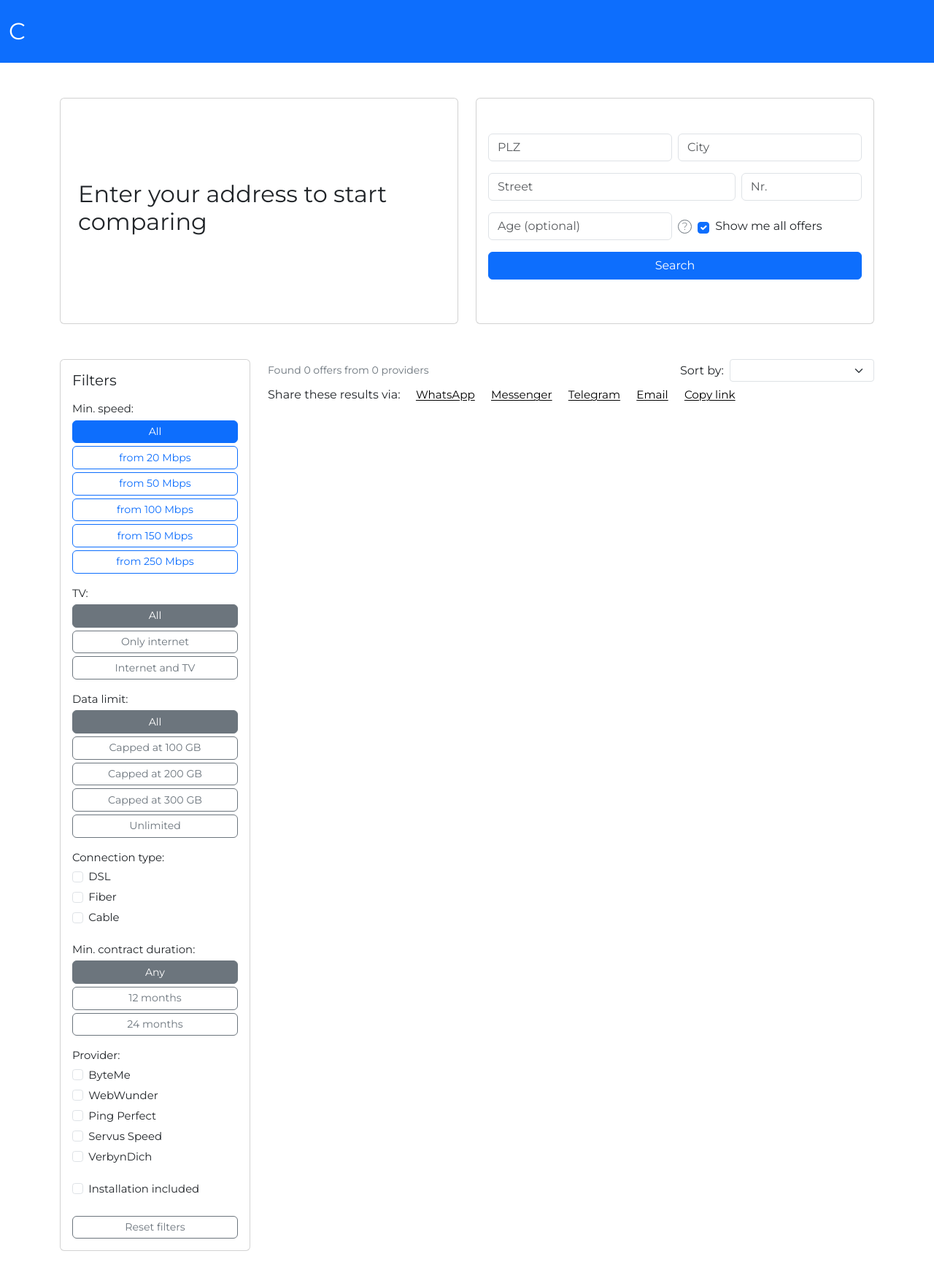
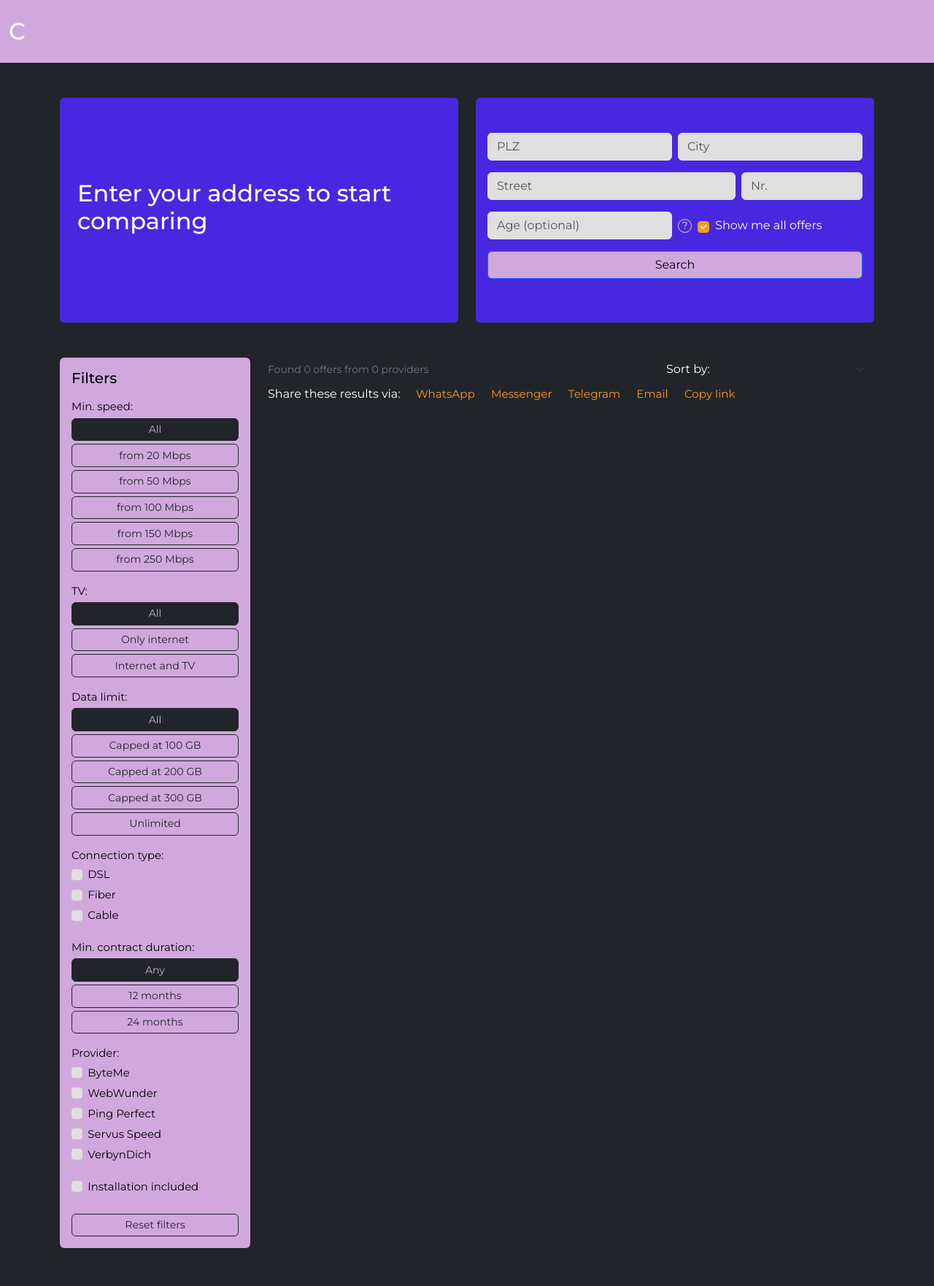
Before and after one commit to AdelinaBatereanu/GehtSo, a Flask app: template src/templates/index.html in a window 1280 px wide. Shown: the whole page at 73% size. After the commit the page ends 1710 px from the top, so only its background shows below. Run offline with Flask 3, Linux system fonts and the light colour scheme; the template is opened without the code that fills it: most values are stand-ins (such as "Sample title", 1, 10 or a date in 2020).

Commit message:
ui change colors

```diff
--- a/src/static/css/styles.css
+++ b/src/static/css/styles.css
@@ -1,99 +1,207 @@
+/* Montserrat font */
 body {
     font-family: 'Montserrat', Arial, sans-serif;
+    background: #212529;
+    color: #fff !important;
 }
 
+header {
+    background: #d1a8dc !important;
+    color: #fff !important;
+}
+header h1 {
+    color: #fff !important;
+}
+
+/* basic card settings */
+.card,
+.card-body,
+.card-header,
+.card-footer {
+    background: #4927e0 !important;
+    color: #fff !important;
+    border: none;
+}
+
+/* address forms */
+.form-control {
+    background: #dfdfdf !important;
+    color: #000 !important;
+}
+.form-control:focus {
+    border-color: transparent !important;
+    box-shadow: none !important;
+}
+
+/* address autocomplete suggestions */
+ul.suggestions {
+    position: absolute;
+    top: 100%;
+    left: 0;
+    right: 0;
+    margin-left: 5px;
+    margin-right: 5px;
+    padding: 0;
+    list-style: none;
+    max-height: 200px;
+    overflow-y: auto;
+    background: #dfdfdf;
+    color: #000 !important;
+    z-index: 1000;
+    border: none;
+}
+ul.suggestions li {
+    padding: 0.5rem;
+    cursor: pointer;
+}
+ul.suggestions li:hover {
+    background-color: #f8f9fa;
+}
+
+/* search button (basic button style) */
+.btn-primary {
+    background: #d1a8dc !important;
+    color: #000 !important;
+}
+.btn-primary:hover,
+.btn-primary:focus,
+.btn-primary.active {
+    background: #fa9a1c !important;
+    color: #000 !important;
+}
+
+/* form checkboxes */
+.form-check-input:checked {
+    background-color: #fa9a1c !important;
+    border-color: #fa9a1c !important;
+    outline: none !important;
+    box-shadow: none !important;
+}
+.form-check-input {
+    background-color: #dfdfdf !important; /* default color */
+    border-color: #dfdfdf !important;
+    outline: none !important;
+    box-shadow: none !important;
+}
+.form-check-input:focus {
+    outline: none !important;
+    box-shadow: none !important;
+    border-color: inherit !important;
+}
+
+/* filters section */
+#filters.card {
+    background: #d1a8dc !important;
+    color: #000 !important;
+    padding-left: 0.2rem;
+    padding-right: 0.5rem;
+}
 #filters {
     font-size: 0.93em;
 }
+/* filters buttons */
 #filters .btn {
     font-size: 0.95em;
     padding-top: 0.3em;
     padding-bottom: 0.3em;
 }
+#filters .btn:hover,
+#filters .btn.active {
+    color: #d1a8dc !important;
+}
 
-#filters.card {
-    padding-left: 0.2rem;
-    padding-right: 0.5rem;
+#filters .form-check-input:checked {
+    background-color: #4927e0 !important;
+    border-color: #4927e0 !important;
+    outline: none !important;
+    box-shadow: none !important;
 }
+/* spinner */
+.spinner-border {
+    color: #fa9a1c !important; /* sets the color for the spinner */
+}
+
+/* sorting dropdown */
+#sort_by.form-select {
+    background-color: transparent !important;
+    color: #fff !important;
+    border: none !important;
+    font-size: 1em;
+}
+#sort_by.form-select {
+    border:none !important;
+    box-shadow: none !important;
+}
+
+/* share section */
 .share-btn {
-    color: #000;
-    text-decoration: underline !important;
-    text-underline-offset: 2px;
+    color: #fa9a1c;
     font-size: 0.95em;
 }
-
-.share-btn:hover{
-    color: #676767;
+.share-btn:hover {
+    color: #ff4d00;
 }
 
-/* Shared styling for both dropdowns */
-ul.suggestions {
-    position: absolute;
-    top: 100%;
-    left: 0;
-    right: 0;
-    margin: 0;
-    padding: 0;
-    list-style: none;
-    max-height: 200px;
-    overflow-y: auto;
-    background: #fff;
-    z-index: 1000;
-    border: none;
-  }
+/* results section */
+#results .card {
+    background: #dfdfdf !important;
+    color: #000 !important;
+}
+.product-title,
+.fs-5.fw-700 {
+    color: #4927e0 !important;
+}
+.text-danger,
+.text-danger * {
+    color: #ff4d00 !important;
+}
 
-  ul.suggestions li {
-    padding: 0.5rem;
-    cursor: pointer;
-  }
-
-  ul.suggestions li:hover {
-    background-color: #f8f9fa;
-  }
-
-  .custom-question-circle {
+/* question mark for tooltip (age) */
+.custom-question-circle,
+.encircled-qm {
     display: inline-flex;
     align-items: center;
     justify-content: center;
+    background: transparent !important;
+    cursor: pointer;
     width: 1.2em;
     height: 1.2em;
-    border: 1px solid #6c757d;
-    border-radius: 100%;
-    color: #92999e;
-    background: transparent;
-    cursor: pointer;
-    user-select: none;
-    transition: border-color 0.2s, color 0.2s;
+    border: 1px solid #dfdfdf !important;
+    border-radius: 50%;
+    color: #dfdfdf !important;
 }
-.custom-question-circle:hover, .custom-question-circle:focus {
-    border-color: #495057;
-    color: #495057;
+.custom-question-circle:hover,
+.custom-question-circle:focus {
+    border-color: #fa9a1c !important;
+    color: #fa9a1c !important;
 }
-
 .qm-small {
     font-size: 0.9em;
     line-height: 1;
-  }
+}
 
-  .encircled-qm {
-    display: inline-flex;
-    align-items: center;
-    justify-content: center;
+/* encircled question mark for popover (price) */
+.encircled-qm {
     width: 1.3em;
     height: 1.3em;
-    border: 0.95px solid #6c757d;
+    border: 0.95px solid;
+    border-color: #6c757d !important;
     border-radius: 50%;
-    color: #6c757d;
-    background: #fff;
+    color: #6c757d !important;
     font-size: 0.85em;
-    font-weight: medium;
+    font-weight: 500;
     margin-left: 0.3em;
-    cursor: pointer;
-    user-select: none;
-    transition: border-color 0.2s, color 0.2s;
 }
-.encircled-qm:hover, .encircled-qm:focus {
-    border-color: #495057;
-    color: #495057;
-    background: #f8f9fa;
+.encircled-qm:hover,
+.encircled-qm:focus {
+    border-color: #fa9a1c !important;
+    color: #fa9a1c !important;
+    background: transparent !important;
 }
+
+/* tooltips and popovers */
+.tooltip-inner,
+.popover {
+    background-color: #fa9a1c !important;
+    color: #000 !important;
+}
--- a/src/static/js/card.js
+++ b/src/static/js/card.js
@@ -57,7 +57,7 @@ const col = document.createElement('div');
 
         // Product name
         const title = document.createElement('div');
-        title.className = 'fs-5 product-title fw-semibold mb-2';
+        title.className = 'fs-5 product-title fw-bold mb-2';
         title.textContent = offer.name;
         infoContainer.appendChild(title);
 
--- a/src/templates/index.html
+++ b/src/templates/index.html
@@ -8,11 +8,10 @@
     <!-- Custom styles -->
     <link rel="stylesheet" href="{{ url_for('static', filename='css/styles.css') }}">
     <!-- Google Fonts -->
-    <link href="https://fonts.googleapis.com/css2?family=Montserrat:wght@400;700&display=swap" rel="stylesheet">
-</head>
+    <link href="https://fonts.googleapis.com/css2?family=Montserrat:wght@400;500;600;700&display=swap" rel="stylesheet"></head>
 <body>
     <!-- Header -->
-    <header class="py-4 mb-4 bg-primary">
+    <header class="py-4 mb-4">
         <div class="container-fluid">
             <h1 class="text-white m-0 fs-2">C</h1>
         </div>
@@ -25,7 +24,7 @@
                 <!-- Left card: Prompt text -->
                 <div class="col-md-6 d-flex">
                     <div class="card flex-fill py-5 px-4 d-flex align-items-center justify-content-center">
-                        <h2 class="fw-medium text-left fs-2">Enter your address to start comparing</h2>
+                        <h2 class="fw-600 text-left fs-2">Enter your address to start comparing</h2>
                     </div>
                 </div>
                 <!-- Right card: Address form -->
@@ -58,7 +57,7 @@
                                     <input class="form-control" type="number" id="age_input" min="0" placeholder="Age (optional)">
                                 </div>
                                 <div class="col-md-6 d-flex align-items-center">
-                                    <span tabindex="0" class="me-2" data-bs-toggle="tooltip"
+                                    <span tabindex="0" class="me-2" data-bs-toggle="tooltip" data-bs-placement="bottom"
                                           title="Some offers are only available for people under a certain age. By entering your age you ensure that you only see the offers available to you.">
                                           <span class="custom-question-circle">
                                             <span class="qm-small">?</span>
@@ -99,32 +98,32 @@
                         <div class="mb-3">
                             <label class="mb-1">Min. speed:</label>
                             <div id="speed-buttons" class="d-grid gap-1">
-                                <button type="button" data-speed="" class="btn btn-outline-primary">All</button>
-                                <button type="button" data-speed="20" class="btn btn-outline-primary">from 20 Mbps</button>
-                                <button type="button" data-speed="50" class="btn btn-outline-primary">from 50 Mbps</button>
-                                <button type="button" data-speed="100" class="btn btn-outline-primary">from 100 Mbps</button>
-                                <button type="button" data-speed="150" class="btn btn-outline-primary">from 150 Mbps</button>
-                                <button type="button" data-speed="250" class="btn btn-outline-primary">from 250 Mbps</button>
+                                <button type="button" data-speed="" class="btn btn-outline-dark">All</button>
+                                <button type="button" data-speed="20" class="btn btn-outline-dark">from 20 Mbps</button>
+                                <button type="button" data-speed="50" class="btn btn-outline-dark">from 50 Mbps</button>
+                                <button type="button" data-speed="100" class="btn btn-outline-dark">from 100 Mbps</button>
+                                <button type="button" data-speed="150" class="btn btn-outline-dark">from 150 Mbps</button>
+                                <button type="button" data-speed="250" class="btn btn-outline-dark">from 250 Mbps</button>
                             </div>
                         </div>
                         <!-- TV filter -->
                         <div class="mb-3">
                             <label class="mb-1">TV:</label>
                             <div id="tv-buttons" class="d-grid gap-1">
-                                <button type="button" data-tv="" class="btn btn-outline-secondary">All</button>
-                                <button type="button" data-tv="false" class="btn btn-outline-secondary">Only internet</button>
-                                <button type="button" data-tv="true" class="btn btn-outline-secondary">Internet and TV</button>
+                                <button type="button" data-tv="" class="btn btn-outline-dark">All</button>
+                                <button type="button" data-tv="false" class="btn btn-outline-dark">Only internet</button>
+                                <button type="button" data-tv="true" class="btn btn-outline-dark">Internet and TV</button>
                             </div>
                         </div>
                         <!-- Data limit filter -->
                         <div class="mb-3">
                             <label class="mb-1">Data limit:</label>
                             <div id="limit-buttons" class="d-grid gap-1">
-                                <button type="button" data-limit="" class="btn btn-outline-secondary">All</button>
-                                <button type="button" data-limit="100" class="btn btn-outline-secondary">Capped at 100 GB</button>
-                                <button type="button" data-limit="200" class="btn btn-outline-secondary">Capped at 200 GB</button>
-                                <button type="button" data-limit="300" class="btn btn-outline-secondary">Capped at 300 GB</button>
-                                <button type="button" data-limit="none" class="btn btn-outline-secondary">Unlimited</button>
+                                <button type="button" data-limit="" class="btn btn-outline-dark">All</button>
+                                <button type="button" data-limit="100" class="btn btn-outline-dark">Capped at 100 GB</button>
+                                <button type="button" data-limit="200" class="btn btn-outline-dark">Capped at 200 GB</button>
+                                <button type="button" data-limit="300" class="btn btn-outline-dark">Capped at 300 GB</button>
+                                <button type="button" data-limit="none" class="btn btn-outline-dark">Unlimited</button>
                             </div>
                         </div>
                         <!-- Connection type filter -->
@@ -149,9 +148,9 @@
                         <div class="mb-3">
                             <label class="mb-1">Min. contract duration:</label>
                             <div id="duration-buttons" class="d-grid gap-1">
-                                <button type="button" data-duration="" class="btn btn-outline-secondary">Any</button>
-                                <button type="button" data-duration="12" class="btn btn-outline-secondary">12 months</button>
-                                <button type="button" data-duration="24" class="btn btn-outline-secondary">24 months</button>
+                                <button type="button" data-duration="" class="btn btn-outline-dark">Any</button>
+                                <button type="button" data-duration="12" class="btn btn-outline-dark">12 months</button>
+                                <button type="button" data-duration="24" class="btn btn-outline-dark">24 months</button>
                             </div>
                         </div>
                         <!-- Provider filter -->
@@ -186,7 +185,7 @@
                             <label class="form-check-label" for="installation_included">Installation included</label>
                         </div>
                         <!-- Reset filters button -->
-                        <button id="reset-filters" type="button" class="btn btn-outline-secondary w-100 mt-2">Reset filters</button>
+                        <button id="reset-filters" type="button" class="btn btn-outline-dark w-100 mt-2">Reset filters</button>
                     </div>
                 </aside>
                 <!-- Main content: Offers/results -->
@@ -200,7 +199,8 @@
                                 </div>
                             </div>
                             <div id="offers-summary" class="text-secondary small"></div>
-                        </div>                        <div class="d-flex align-items-center">
+                        </div>
+                        <div class="d-flex align-items-center">
                             <label for="sort_by" class="me-2 mb-0">Sort by:</label>
                             <select id="sort_by" class="form-select form-select-sm w-auto">
                                 <option value="cost_first_years_eur" selected>Mean cost per month</option>
```
